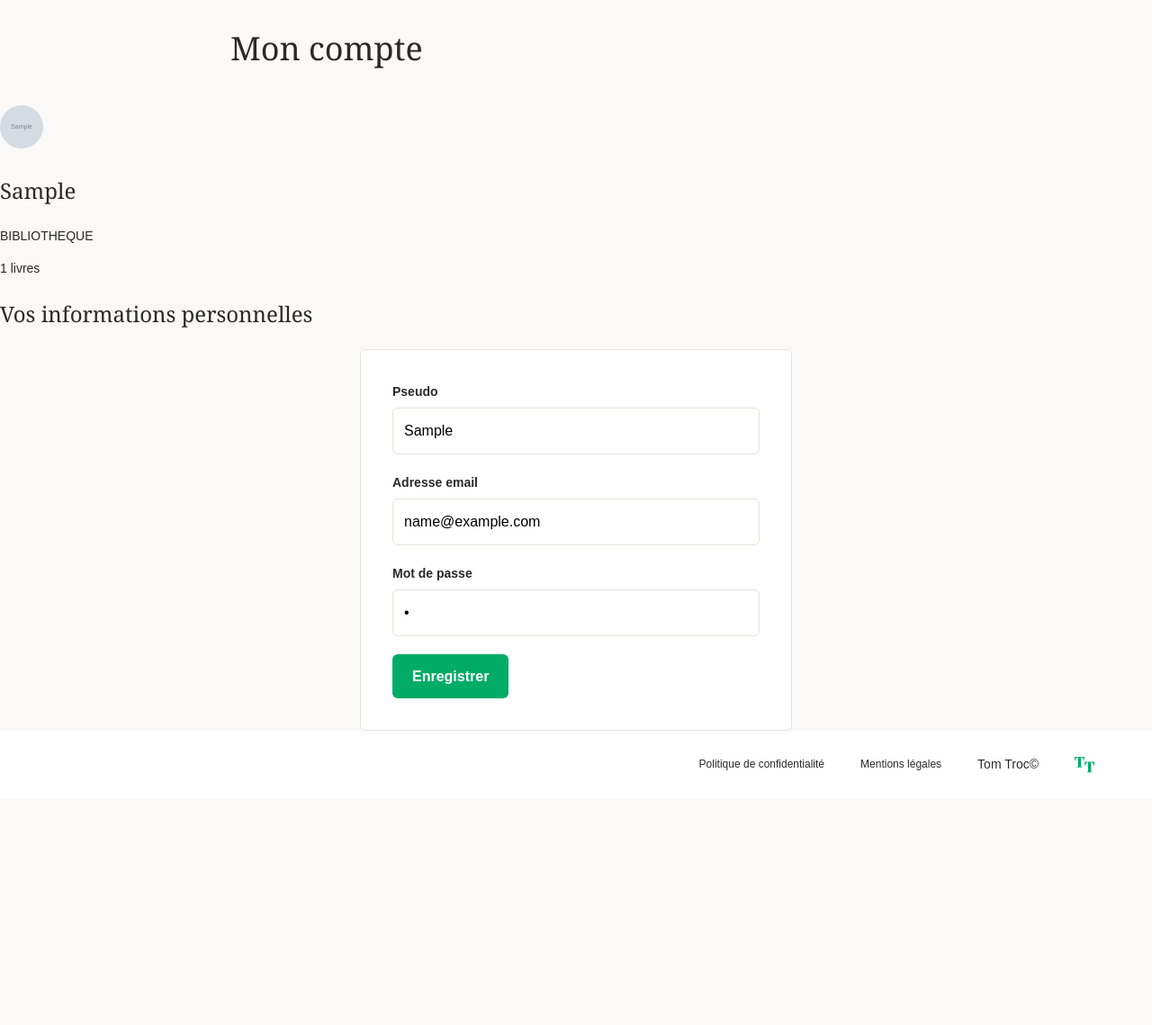
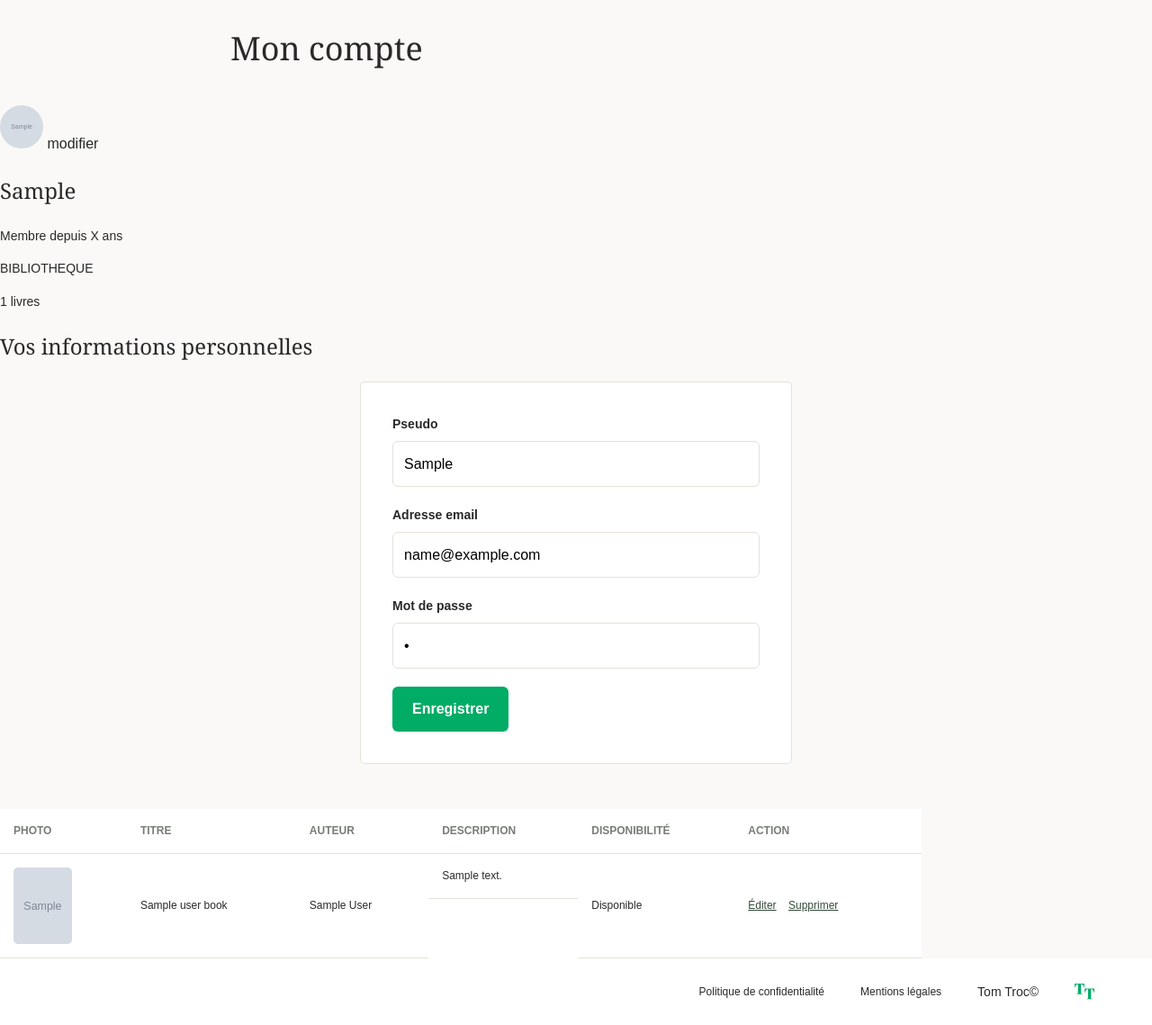
Before and after one commit to Loik-coding/P4_TomTrocWebsite, a PHP site: template views/templates/myAccount.php in a window 1280 px wide. Shown: the part 98-1237 px from the top of the page at 90% size. Before the commit the page ends 957 px from the top, so only its background shows below. Run offline with PHP 8.4, Linux system fonts and the light colour scheme; the template is opened without the code that fills it: most values are stand-ins (such as "Sample title", 1, 10 or a date in 2020); grey boxes marked "Sample" are stand-in pictures.

Commit message:
0.3.1 Ajout des fonctionnalités de la page myAccount (infos utilisateur, tableau des livres)

```diff
--- a/controllers/UserController.php
+++ b/controllers/UserController.php
@@ -167,7 +167,6 @@ class UserController
         }
         //Get user id from session
         $userId = $_SESSION['user']['id'] ?? null;
-
         //Get user info from database
         $userManager = new UserManager();
         $user = $userManager->getUserById($userId);
@@ -185,6 +184,9 @@ class UserController
         $bookManager = new BookManager();
         $booksCount = $bookManager->getBooksCountByUserId($userId);
 
+        //Get books owned by the user
+        $userBooks = $bookManager->getBooksByUserId($userId);
+
         ob_start();
         require TEMPLATE_VIEW_PATH . 'myAccount.php';
         $content = ob_get_clean();
--- a/css/style.css
+++ b/css/style.css
@@ -324,6 +324,8 @@ p {
     border-radius: 50%;
 }
 
+
+
 /* ==========================
    4. LISTE DES LIVRES
 ========================== */
@@ -560,7 +562,64 @@ button:hover {
     background-color: var(--color-primary-dark);
 }
 
+/* Tableau des livres */
+.books-array {
+    width: 80%;
+    border-collapse: collapse;
+    margin-top: 50px;
+    text-align: left;
+    background-color: var(--color-white);
+}
 
+/* En-tête */
+.books-array th {
+    padding: 15px;
+    border-bottom: 1px solid var(--color-border);
+    color: var(--color-muted);
+    font-size: 12px;
+}
+
+/* Cellules */
+.books-array td {
+    padding: 15px;
+    border-bottom: 1px solid var(--color-border);
+    vertical-align: middle;
+    font-size: 12px;
+}
+
+/* Photos des livres */
+.books-array td img {
+    width: 65px;
+    height: 85px;
+    object-fit: cover;
+    border-radius: var(--radius);
+    display: block;
+}
+
+/* Description */
+.books-array td:nth-child(4) {
+    max-width: 250px;
+    overflow: hidden;
+    display: -webkit-box;
+    -webkit-box-orient: vertical;
+    -webkit-line-clamp: 4;
+}
+
+/* Actions */
+.books-array .actions {
+    white-space: nowrap;
+}
+
+.books-array .actions a {
+    color: var(--color-primary-dark);
+    text-decoration: underline;
+    margin-right: 10px;
+}
+
+/* Survol des lignes */
+.books-array tbody tr:hover {
+    background-color: var(--color-background2);
+}
 /* ==========================
    6. MESSAGES
 ========================== */
--- a/views/templates/myAccount.php
+++ b/views/templates/myAccount.php
@@ -3,7 +3,9 @@
 <div class="horizontal-container">
     <div>
         <img class="profile-picture"src="<?= htmlspecialchars($userProfilePicture) ?>" alt="Photo de profil de <?= htmlspecialchars($userPseudo) ?>">
+        <a href="index.php?page=UpdateProfilePicture" class="underlined">modifier</a>
         <h2><?= htmlspecialchars($userPseudo) ?></h2>
+        <p>Membre depuis X ans</p>
         <p>BIBLIOTHEQUE</p>
         <p><?= htmlspecialchars($booksCount) ?> livres</p>
     </div>
@@ -26,3 +28,35 @@
         </form>
     </div>
 </div>
+<table class="books-array">
+    <thead>
+        <tr>
+            <th>PHOTO</th>
+            <th>TITRE</th>
+            <th>AUTEUR</th>
+            <th>DESCRIPTION</th>
+            <th>DISPONIBILITÉ</th>
+            <th>ACTION</th>
+        </tr>
+    </thead>
+    <tbody>
+        <?php foreach ($userBooks as $userBook) : ?>
+            <tr>
+                <td>
+                    <img src="<?= htmlspecialchars($userBook->getCover()) ?>"
+                         alt="Couverture de <?= htmlspecialchars($userBook->getTitle()) ?>">
+                </td>
+                <td><?= htmlspecialchars($userBook->getTitle()) ?></td>
+                <td><?= htmlspecialchars($userBook->getAuthor()) ?></td>
+                <td><?= htmlspecialchars($userBook->getDescription()) ?></td>
+                <td>
+                    <?= $userBook->getAvailability() ? 'Disponible' : 'Indisponible' ?>
+                </td>
+                <td class="actions">
+                    <a href="index.php?page=updateBook&id=<?= $userBook->getId() ?>">Éditer</a>
+                    <a href="index.php?page=deleteBook&id=<?= $userBook->getId() ?>">Supprimer</a>
+                </td>
+            </tr>
+        <?php endforeach; ?>
+    </tbody>
+</table>
```
Also changed, not shown: models/BookManager.php (+22 -1 lines).
